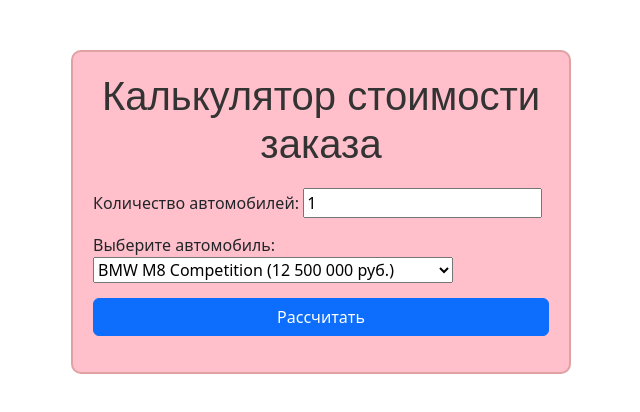
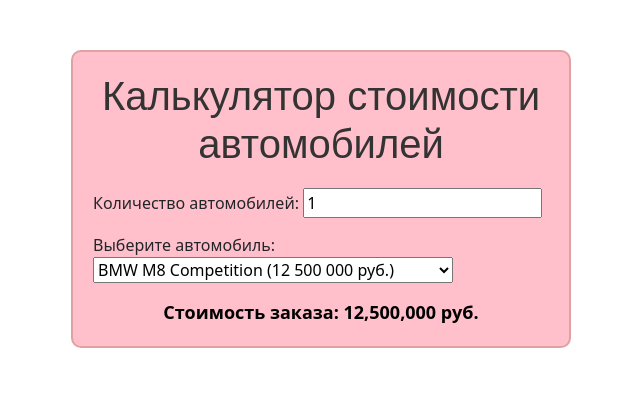
Before and after one commit to ginger785/Task6, a plain HTML site: page index.html in a window 1280 px wide. Shown: the whole page, without its empty margins (319-959 px from the left). Drawn offline with nearby package versions, Linux system fonts and the light colour scheme.

Commit message:
Add files via upload

```diff
--- a/index.html
+++ b/index.html
@@ -10,7 +10,7 @@
 </head>
 <body>
     <div class="calc-container">
-        <h1>Калькулятор стоимости заказа</h1>
+        <h1>Калькулятор стоимости автомобилей</h1>
 
         <div class="calc-input-group">
             <label for="quantity">Количество автомобилей:</label>
@@ -48,7 +48,6 @@
             <label for="property">КАСКО (+100 000 руб.)</label>
         </div>
 
-        <button id="calculate" class="btn btn-primary">Рассчитать</button>
         <div id="result" class="mt-3"></div>
     </div>
 
@@ -59,7 +58,6 @@
             const optionsGroup = document.getElementById('optionsGroup');
             const propertyGroup = document.getElementById('propertyGroup');
             const propertyCheckbox = document.getElementById('property');
-            const calculateButton = document.getElementById('calculate');
             const resultDiv = document.getElementById('result');
             const optionRadios = document.querySelectorAll('input[name="option"]');
 
@@ -68,7 +66,6 @@
                 const options = selectedType.getAttribute('data-options');
                 const property = selectedType.getAttribute('data-property');
 
-                // Скрываем или показываем блоки в зависимости от атрибутов data-options и data-property
                 optionsGroup.style.display = options === "options" ? "block" : "none";
                 propertyGroup.style.display = property === "property" ? "block" : "none";
             }
@@ -100,11 +97,18 @@
                 resultDiv.style.color = "black";
             }
 
-            productTypeSelect.addEventListener('change', updateVisibility);
-            calculateButton.addEventListener('click', calculateCost);
+            // Добавляем события для всех элементов
+            quantityInput.addEventListener('input', calculateCost);
+            productTypeSelect.addEventListener('change', () => {
+                updateVisibility();
+                calculateCost();
+            });
+            propertyCheckbox.addEventListener('change', calculateCost);
+            optionRadios.forEach(radio => radio.addEventListener('change', calculateCost));
 
-            // Инициализация видимости при загрузке
+            // Инициализация видимости и расчёта при загрузке
             updateVisibility();
+            calculateCost();
         });
     </script>
 </body>
```
